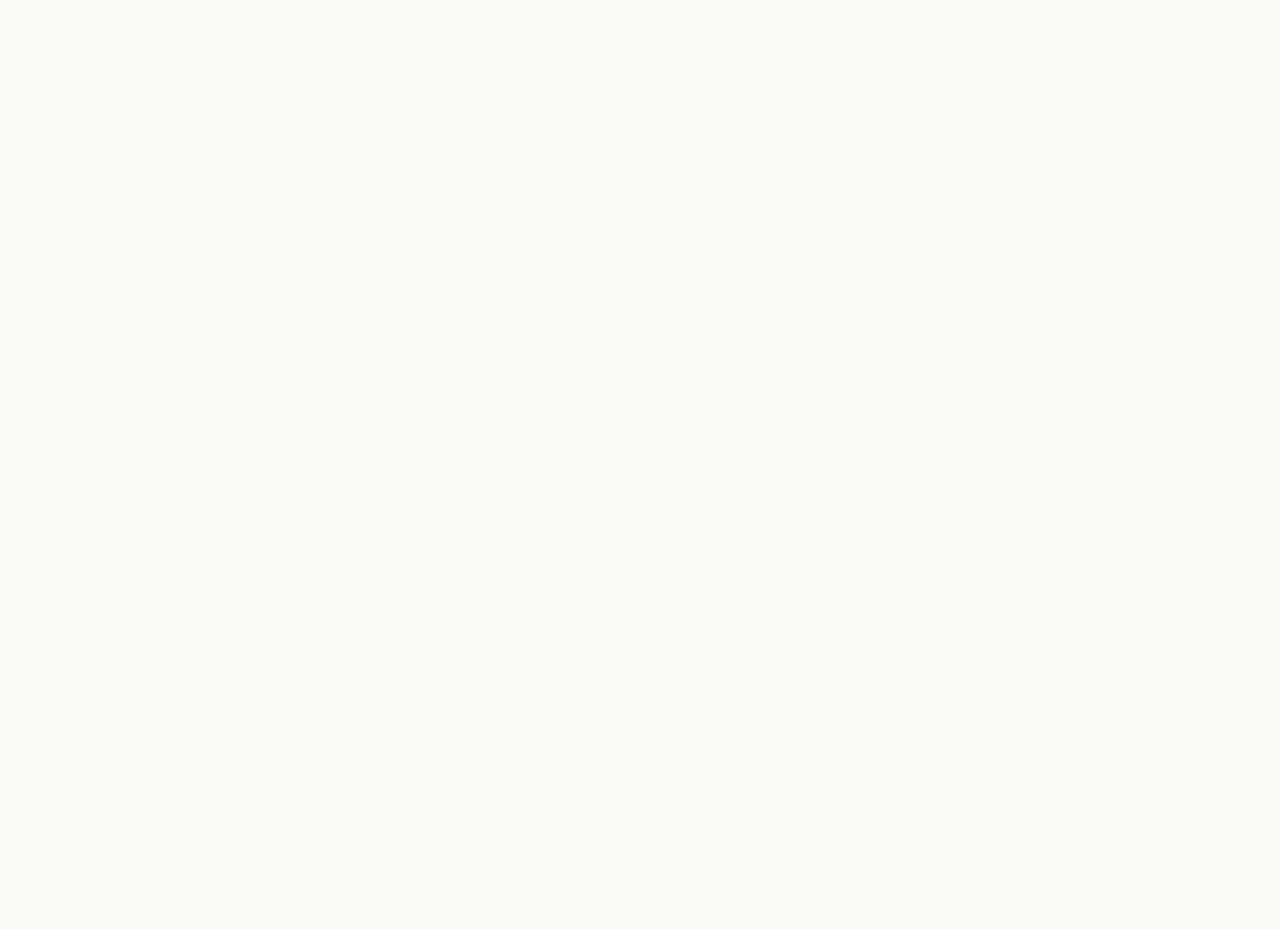
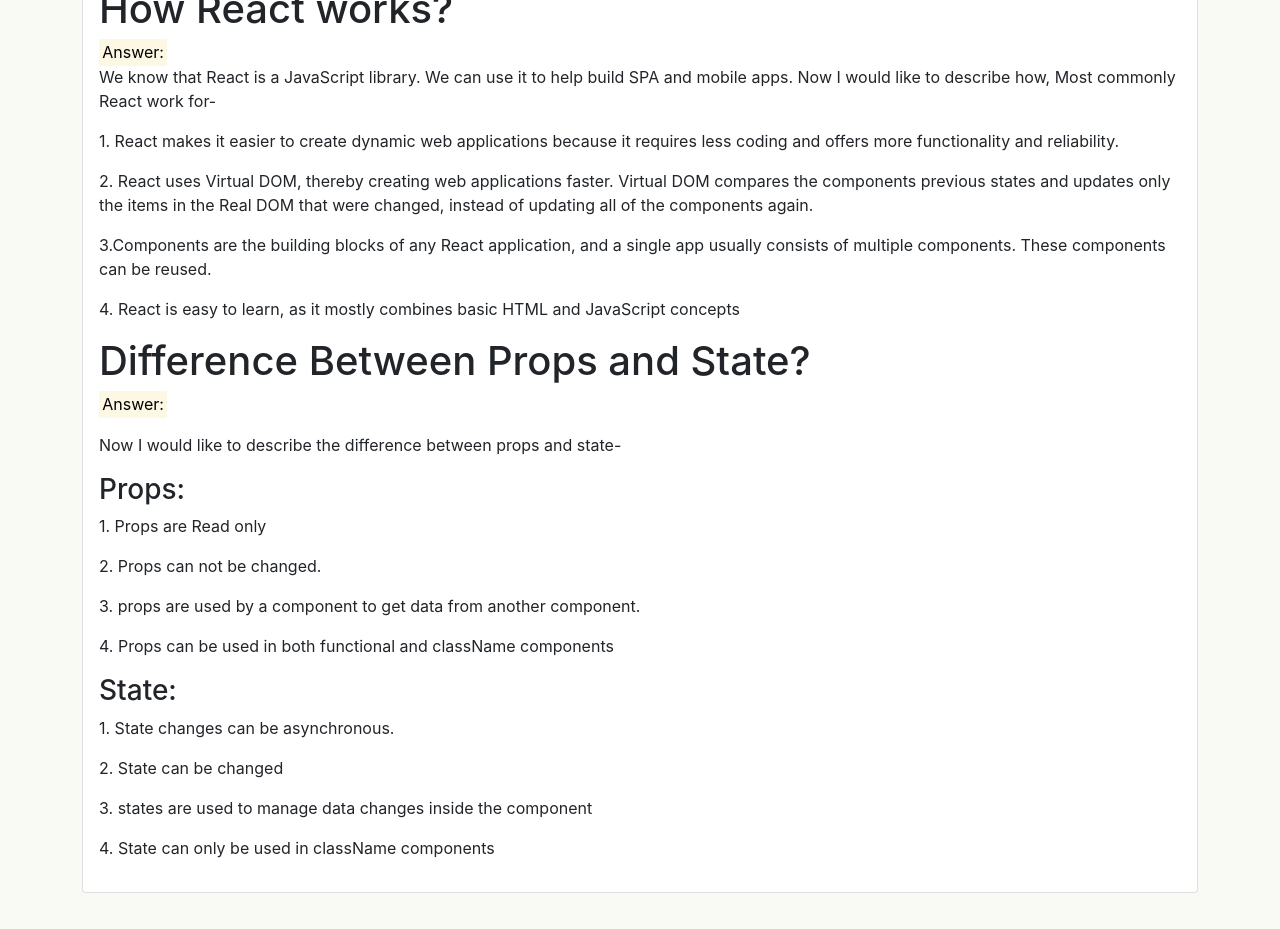
Before and after one commit to Ahsanul-kabir/mobile-city, a React (Create React App) app: page / in a window 1280 px wide. Shown: the part 1440-2369 px from the top of the page. Before the commit the page ends 1335 px from the top, so only its background shows below. Built offline with nearby package versions, Linux system fonts and the light colour scheme.

Commit message:
questions added

```diff
--- a/src/App.js
+++ b/src/App.js
@@ -1,5 +1,6 @@
 import { useEffect, useState } from 'react';
 import './App.css';
+import Footer from './component/Footer/Footer';
 import Header from './component/Header/Header';
 import Mobile from './component/Mobile/Mobile';
 import ShoppingCard from './component/ShoppingCard/ShoppingCard';
@@ -64,6 +65,10 @@ function App() {
           </div>
         </div>
       </main>
+
+      <footer className='container mb-5'>
+        <Footer />
+      </footer>
     </div>
   );
 }
--- /dev/null
+++ b/src/component/Footer/Footer.js
@@ -0,0 +1,37 @@
+import React from 'react';
+
+const Footer = () => {
+    return (
+        <div className="card">
+            <div className="card-header text-center fw-bold">
+                <h1>My Questions</h1>
+            </div>
+            <div className="card-body">
+                <h1 className="card-title">How React works?</h1>
+                <p className="card-text">
+                    <mark>Answer:</mark>
+                    <p>We know that React is a JavaScript library. We can use it to help build SPA and mobile apps. Now I would like to describe how, Most commonly  React work for-</p>
+                    <p>1. React makes it easier to create dynamic web applications because it requires less coding and offers more functionality and reliability.</p> <p>2. React uses Virtual DOM, thereby creating web applications faster. Virtual DOM compares the components  previous states and updates only <br /> the items in the Real DOM that were changed, instead of updating all of the components again.</p> <p>3.Components are the building blocks of any React application, and a single app usually consists of multiple components. These components can be reused. </p><p>4. React is easy to learn, as it mostly combines basic HTML and JavaScript concepts </p>
+                </p>
+
+                <h1 className="card-title">Difference Between Props and State?</h1>
+                <p className="card-text">
+                    <p><mark>Answer:</mark></p>
+                    <p>Now I would like to describe the difference between props and state-</p>
+                    <h3>Props: </h3> <p>1. Props are Read only</p>
+                    <p>2. Props can not be changed.</p>
+                    <p>3. props are used by a component to get data from another component.</p>
+                    <p>4. Props can be used in both functional and className components</p>
+
+                    <h3>State: </h3> <p>1. State changes can be asynchronous. </p>
+                    <p>2. State can be changed</p>
+                    <p>3. states are used to manage data changes inside the component</p>
+                    <p>4. State can only be used in className components</p>
+                </p>
+
+            </div>
+        </div>
+    );
+};
+
+export default Footer;
```
